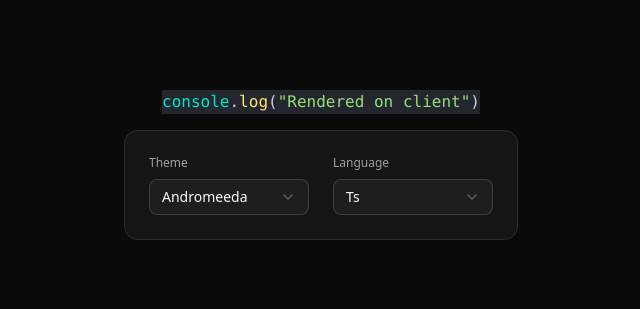
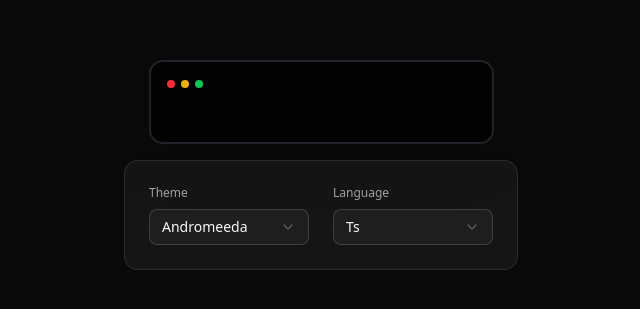
Before and after one commit to echozyr2001/code-snippets, a Next.js app: page / in a window 1280 px wide. Shown: the part 235-544 px from the top of the page, without its empty margins (319-959 px from the left). Built offline with nearby package versions, Linux system fonts and the light colour scheme.

Commit message:
fix: Code editor

```diff
--- a/app/globals.css
+++ b/app/globals.css
@@ -120,3 +120,16 @@
     @apply bg-background text-foreground;
   }
 }
+
+/*
+Shiki语法高亮库在生成代码高亮时会为各种元素（如pre、code和span标签）添加背景颜色
+即使我们之前将Editor组件的背景设置为透明，这些内部元素仍然保留了自己的背景色
+新添加的CSS规则使用:where()选择器和!important标志，确保所有这些元素的背景都被强制设为透明
+这样，代码区域就会继承外部容器的bg-black/75背景，消除视觉上的差异
+*/
+/* Override Shiki syntax highlighting backgrounds */
+.shiki-editor :where(pre),
+.shiki-editor :where(code),
+.shiki-editor :where(span) {
+  background-color: transparent !important;
+}
--- a/components/CodeEditor.tsx
+++ b/components/CodeEditor.tsx
@@ -7,6 +7,7 @@ import { toJsxRuntime } from "hast-util-to-jsx-runtime";
 import { Fragment } from "react";
 import { jsx, jsxs } from "react/jsx-runtime";
 import { JSX, useLayoutEffect, useState } from "react";
+import Editor from "react-simple-code-editor";
 
 export function CodeEditor({ initial }: { initial?: JSX.Element }) {
   const store = useStore();
@@ -14,13 +15,55 @@ export function CodeEditor({ initial }: { initial?: JSX.Element }) {
 
   useLayoutEffect(() => {
     void highlight(
-      'console.log("Rendered on client")',
+      store.code,
       store.lang as BundledLanguage,
       store.theme as BundledTheme
     ).then(setNodes);
-  }, [store.theme, store.lang]);
+  }, [store.theme, store.lang, store.code]);
 
-  return nodes ?? <p>Loading...</p>;
+  return (
+    <div className="border-2 rounded-xl shadow-2xl bg-black/75 border-gray-600/40">
+      <header className="grid grid-cols-6 gap-3 items-center px-4 py-3">
+        <div className="flex gap-1.5">
+          <div className="rounded-full h-2 w-2 bg-red-500"></div>
+          <div className="rounded-full h-2 w-2 bg-yellow-500"></div>
+          <div className="rounded-full h-2 w-2 bg-green-500"></div>
+        </div>
+        <div className="col-span-4 flex justify-center">
+          <input
+            type="text"
+            value={store.title}
+            onChange={(e) => useStore.setState({ title: e.target.value })}
+            spellCheck={false}
+            // onClick={(e) => e.target.select()}
+            className="bg-transparent text-center text-gray-400 text-sm font-medium focus:outline-none"
+          />
+        </div>
+      </header>
+
+      <div className="px-4 pb-4 shiki-editor">
+        <Editor
+          value={store.code}
+          onValueChange={(code) => {
+            useStore.setState({ code });
+            void highlight(
+              code,
+              store.lang as BundledLanguage,
+              store.theme as BundledTheme
+            ).then(setNodes);
+          }}
+          highlight={() => nodes || <Fragment />}
+          textareaClassName="focus:outline-none"
+          style={{
+            fontFamily: '"Fira code", "Fira Mono", monospace',
+            fontSize: 14,
+            backgroundColor: "transparent",
+          }}
+          padding={10}
+        />
+      </div>
+    </div>
+  );
 }
 
 export async function highlight(
--- a/package.json
+++ b/package.json
@@ -17,6 +17,7 @@
     "next": "15.3.1",
     "react": "^19.0.0",
     "react-dom": "^19.0.0",
+    "react-simple-code-editor": "^0.14.1",
     "tailwind-merge": "^3.2.0",
     "zustand": "^5.0.3"
   },
```
Also changed, not shown: 1 other file (tests, documents, lock files or other folders).
